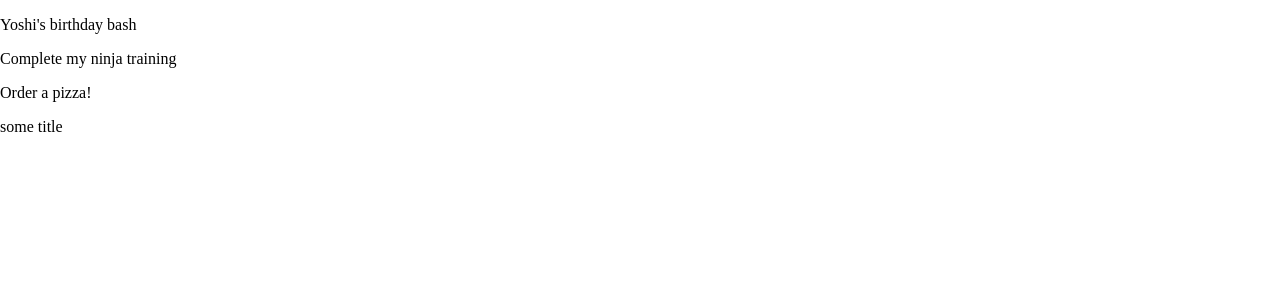
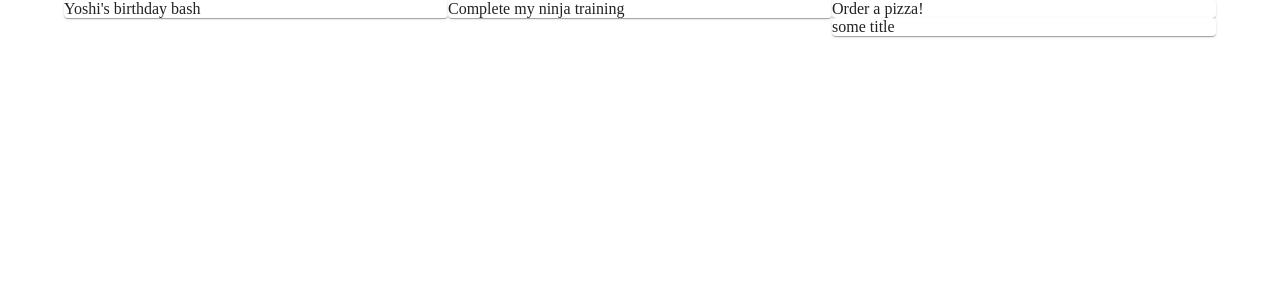
Before and after one commit to MarvelB/react-mui-app, a React (Create React App) app: page / in a window 1280 px wide. Shown: the top 300 px of the page. Built offline with nearby package versions, Linux system fonts and the light colour scheme; data requests are answered from the project's data file.

Commit message:
st l10 commit

```diff
--- a/src/components/Notes/Notes.tsx
+++ b/src/components/Notes/Notes.tsx
@@ -1,5 +1,8 @@
 import { useEffect, useState } from "react";
+import Grid from '@mui/material/Grid';
+import Paper from '@mui/material/Paper';
 import { Note } from "../../types/note.type";
+import { Container } from "@mui/material";
 
 const Notes = () => {
   const [notes, setNotes] = useState<Note[]>([]);
@@ -14,11 +17,30 @@ const Notes = () => {
   }, []);
 
   return (
-    <div>
-      { notes.map(note => (
-        <p key={ note.id }>{ note.title }</p>
-      )) }
-    </div>
+    <Container>
+      {/* <Grid container>
+        <Grid item xs={12} sm={6} md={3}>
+          <Paper>1</Paper>
+        </Grid>
+        <Grid item xs={12} sm={6} md={3}>
+          <Paper>2</Paper>
+        </Grid>
+        <Grid item xs={12} sm={6} md={3}>
+          <Paper>3</Paper>
+        </Grid>
+        <Grid item xs={12} sm={6} md={3}>
+          <Paper>4</Paper>
+        </Grid>
+      </Grid> */}
+
+      <Grid container>
+        { notes.map(note => (
+          <Grid item xs={12} md={6} lg={4} key={ note.id }>
+            <Paper>{ note.title }</Paper>
+          </Grid>
+        )) }
+      </Grid>
+    </Container>
   )
 }
 
```
